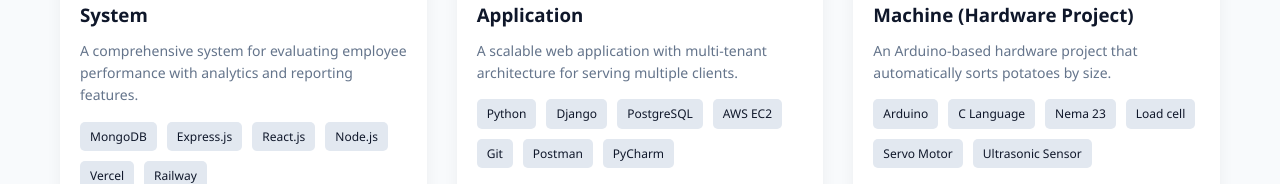
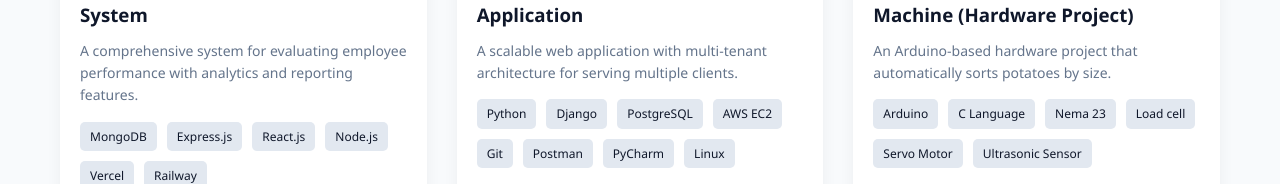
Before and after one commit to Muadh2002/Portfolio, a plain HTML site: page index.html in a window 1280 px wide. Shown: the part 3480-3664 px from the top of the page. Drawn offline with Linux system fonts and the light colour scheme.

Commit message:
linux added

```diff
--- a/index.html
+++ b/index.html
@@ -760,6 +760,7 @@
                             <span class="tech">Git</span>
                             <span class="tech">Postman</span>
                             <span class="tech">PyCharm</span>
+                            <span class="tech">Linux</span>
                         </div>
                         <div class="project-links">
                             <a href="#"><i class="fas fa-external-link-alt"></i> Live Demo</a>
```
